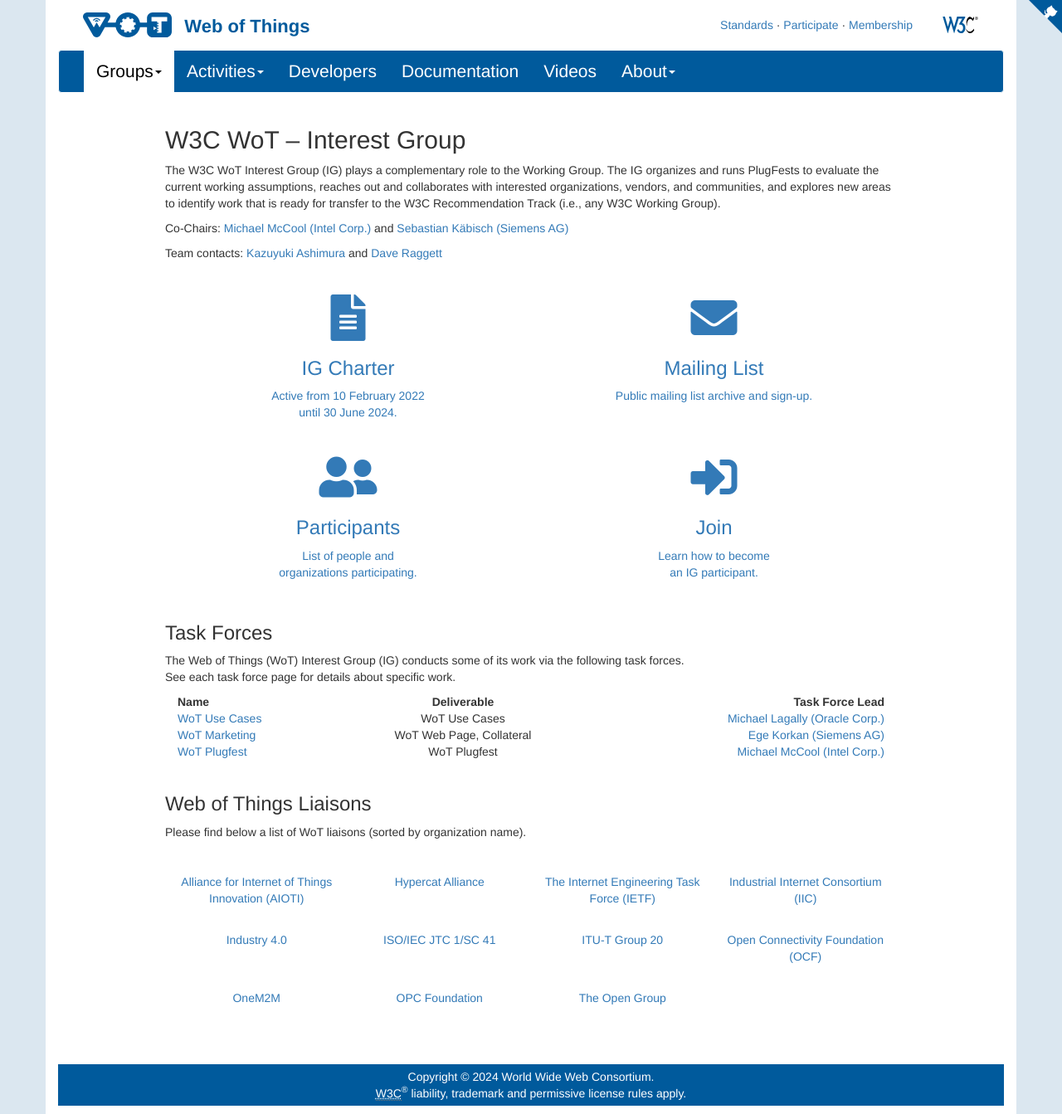
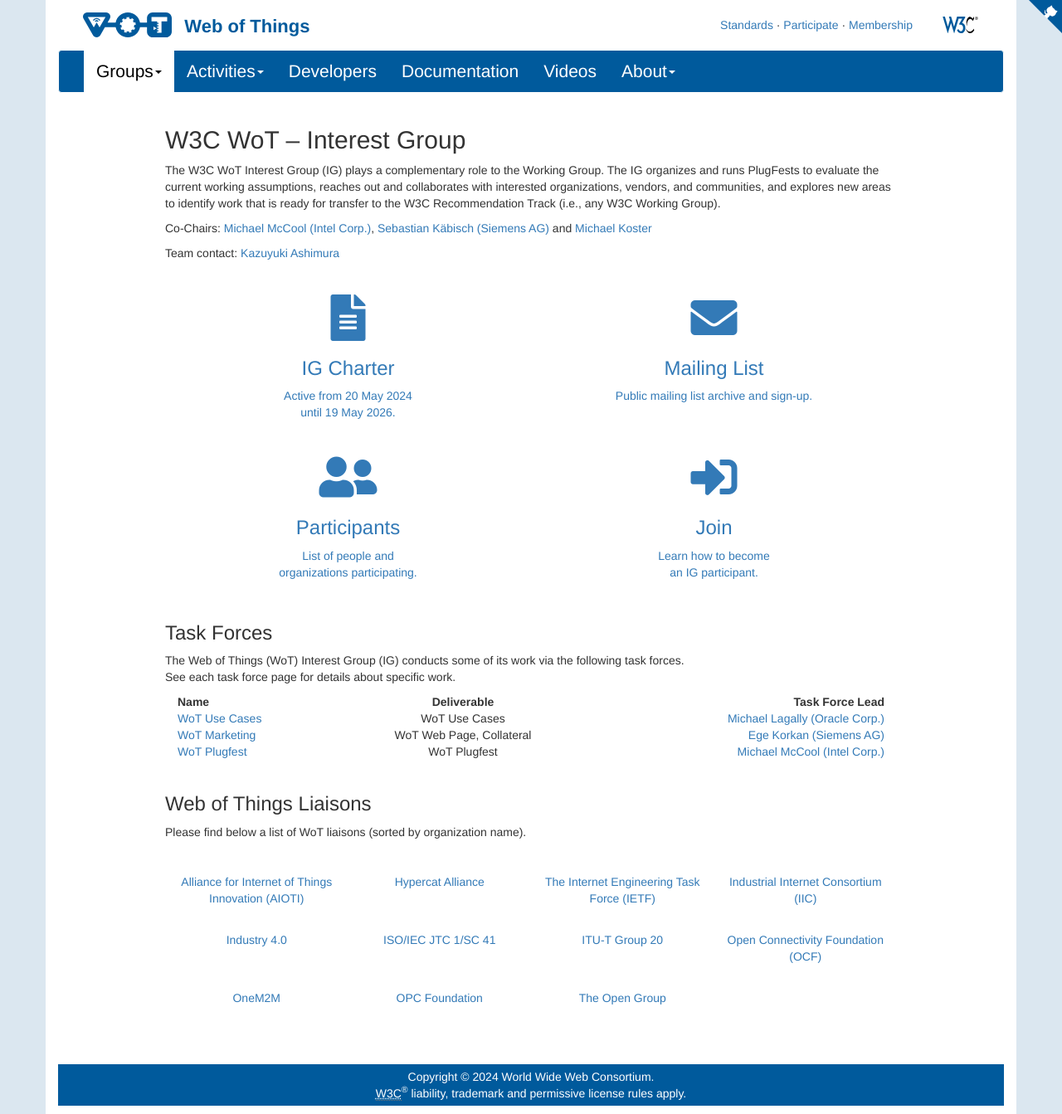
Before and after one commit to w3c/wot-marketing, a Jekyll site: the page built from docs/ig/index.html, in a window 1280 px wide. Shown: the whole page at 83% size. Built offline with Jekyll 4.4.1, drawn with Linux system fonts in a browser that asks for light colours; nearby versions of some CDN libraries; comment, search, counter and statistics services are not loaded.

Commit message:
update with new IG Charter info

```diff
--- a/docs/ig/index.html
+++ b/docs/ig/index.html
@@ -8,14 +8,14 @@
 	<p>
 		The W3C WoT Interest Group (IG) plays a complementary role to the Working Group. The IG organizes and runs PlugFests to evaluate the current working assumptions, reaches out and collaborates with interested organizations, vendors, and communities, and explores new areas to identify work that is ready for transfer to the W3C Recommendation Track (i.e., any W3C Working Group).
 	</p>
-	<p>Co-Chairs: <a href="mailto:michael.mccool@intel.com">Michael McCool (Intel Corp.)</a> and <a href="mailto:sebastian.kaebisch@siemens.com">Sebastian K&auml;bisch (Siemens AG)</a></p>
-	<p>Team contacts: <a href="https://www.w3.org/People#ashimura">Kazuyuki Ashimura</a> and <a href="https://www.w3.org/People#dsr">Dave Raggett</a></p>
+	<p>Co-Chairs: <a href="mailto:michael.mccool@intel.com">Michael McCool (Intel Corp.)</a>, <a href="mailto:sebastian.kaebisch@siemens.com">Sebastian K&auml;bisch (Siemens AG)</a> and <a href="mailto:michaeljohnkoster@gmail.com">Michael Koster</a></p>
+	<p>Team contact: <a href="https://www.w3.org/People#ashimura">Kazuyuki Ashimura</a></p>
 
 	<p>&nbsp;</p>
 
 	<div class="row center-block">
 		<div class="col-md-6 text-center">
-			<a href="https://www.w3.org/2021/12/wot-ig-2021.html"><i class="fas fa-file-alt fa-4x"></i><div class="description"><h3>IG Charter</h3><p>Active from 10 February 2022<br/>until 30 June 2024.</p></div></a>
+			<a href="https://www.w3.org/2024/04/wot-ig-2024.html"><i class="fas fa-file-alt fa-4x"></i><div class="description"><h3>IG Charter</h3><p>Active from 20 May 2024<br/>until 19 May 2026.</p></div></a>
 		</div>
 		<div class="col-md-6 text-center">
 			<a href="https://lists.w3.org/Archives/Public/public-wot-ig/"><i class="fas fa-envelope fa-4x"></i><div class="description"><h3>Mailing List</h3><p>Public mailing list archive and sign-up.</p></div></a>
```
